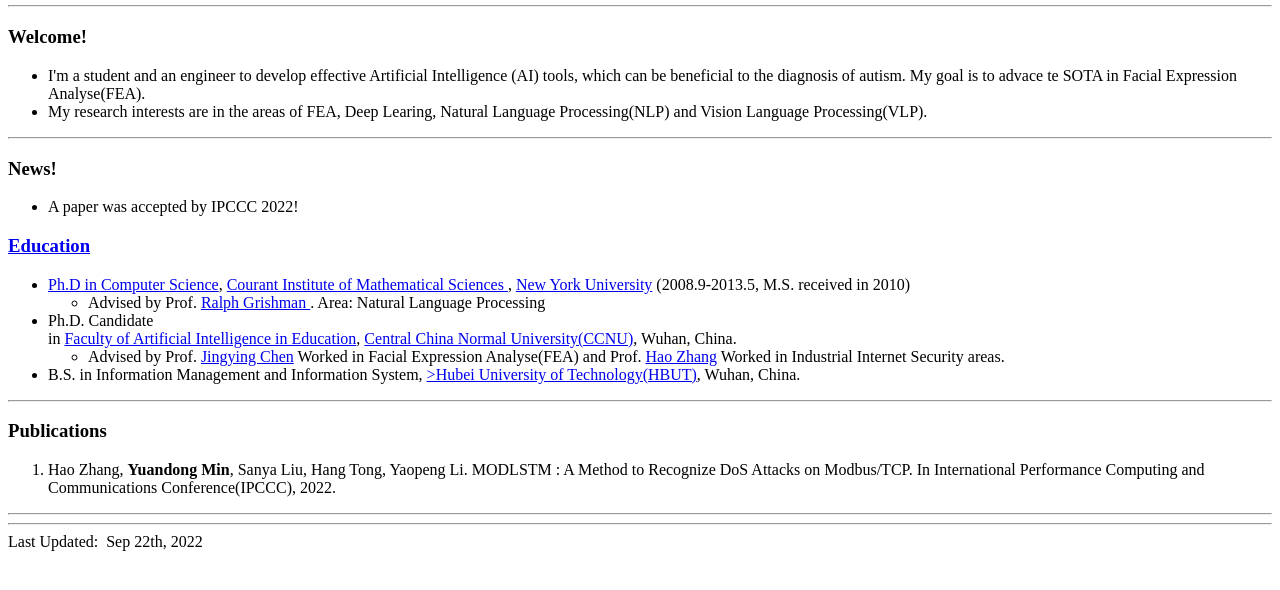
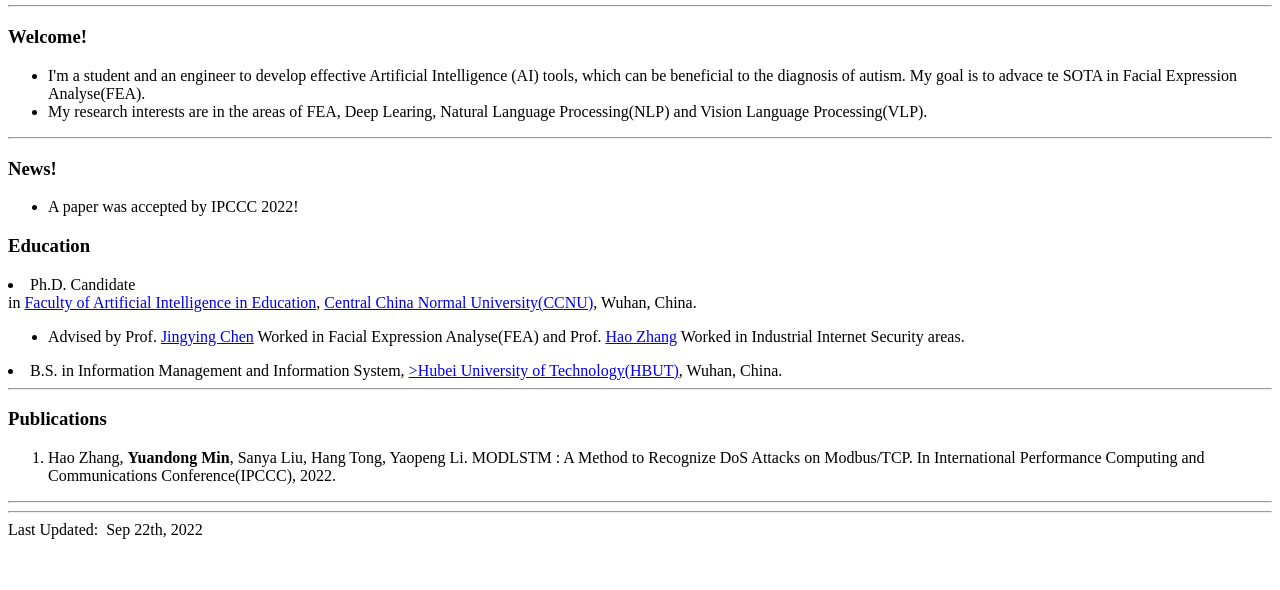
Before and after one commit to ydmin/ydmin.github.io, a plain HTML site: page index.html in a window 1280 px wide. Shown: the part 144-734 px from the top of the page. Drawn offline with Linux system fonts and the light colour scheme.

Commit message:
Update index.html

```diff
--- a/index.html
+++ b/index.html
@@ -32,15 +32,11 @@
 <hr>
 <h3>News!</h3>
 <ul>
-<li> A paper was accepted by IPCCC 2022!<a href="https://ipccc.org/"> </li>
+<li> A paper was accepted by IPCCC 2022!</li>
 </ul>
 
 
 <h3>Education</h3>
-    <ul>
-      <li>Ph.D in <a href="http://cs.nyu.edu/" target="_blank">Computer Science</a>, <a href="http://cims.nyu.edu/" target="_blank"> Courant Institute of Mathematical Sciences </a>,  <a href="http://www.nyu.edu/" target="_blank">New York University</a> (2008.9-2013.5, M.S. received in 2010) </li>
-        <ul> <li> Advised by Prof. <a href="http://cs.nyu.edu/grishman/" target="_blank"> Ralph Grishman </a>. Area: Natural Language Processing </li>
-
 	</ul>
 	  <li>Ph.D. Candidate</li> in <a href="http://cs.nyu.edu/" target="_blank">Faculty of Artificial Intelligence in Education</a>, <a href="http://english.ccnu.edu.cn/">Central China Normal University(CCNU)</a>, Wuhan, China.</li>
         <ul> <li> Advised by Prof. <a href="http://foaie.ccnu.edu.cn/info/1152/3792.htm" target="_blank">Jingying Chen</a> Worked in Facial Expression Analyse(FEA) and Prof. <a href="http://foaie.ccnu.edu.cn/info/1154/3843.htm">Hao Zhang</a> Worked in Industrial Internet Security areas. </li></ul>
```
